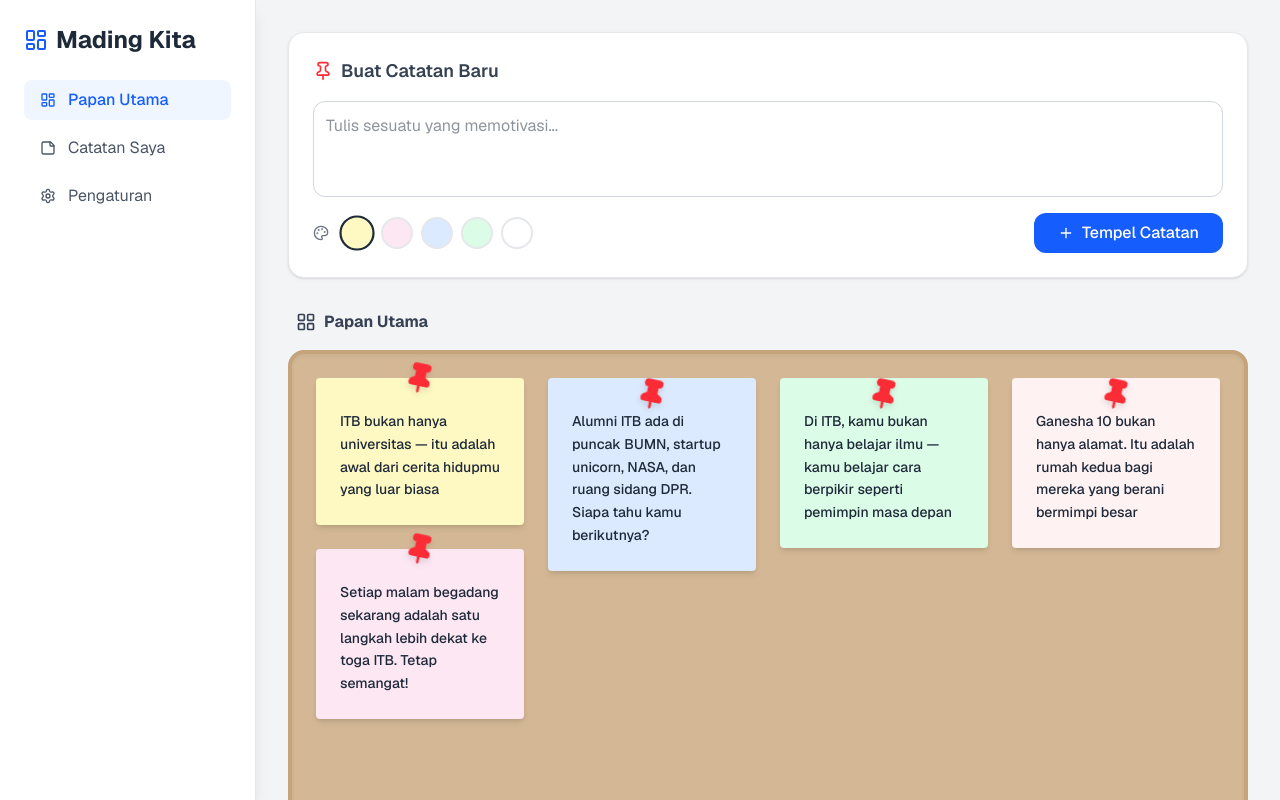
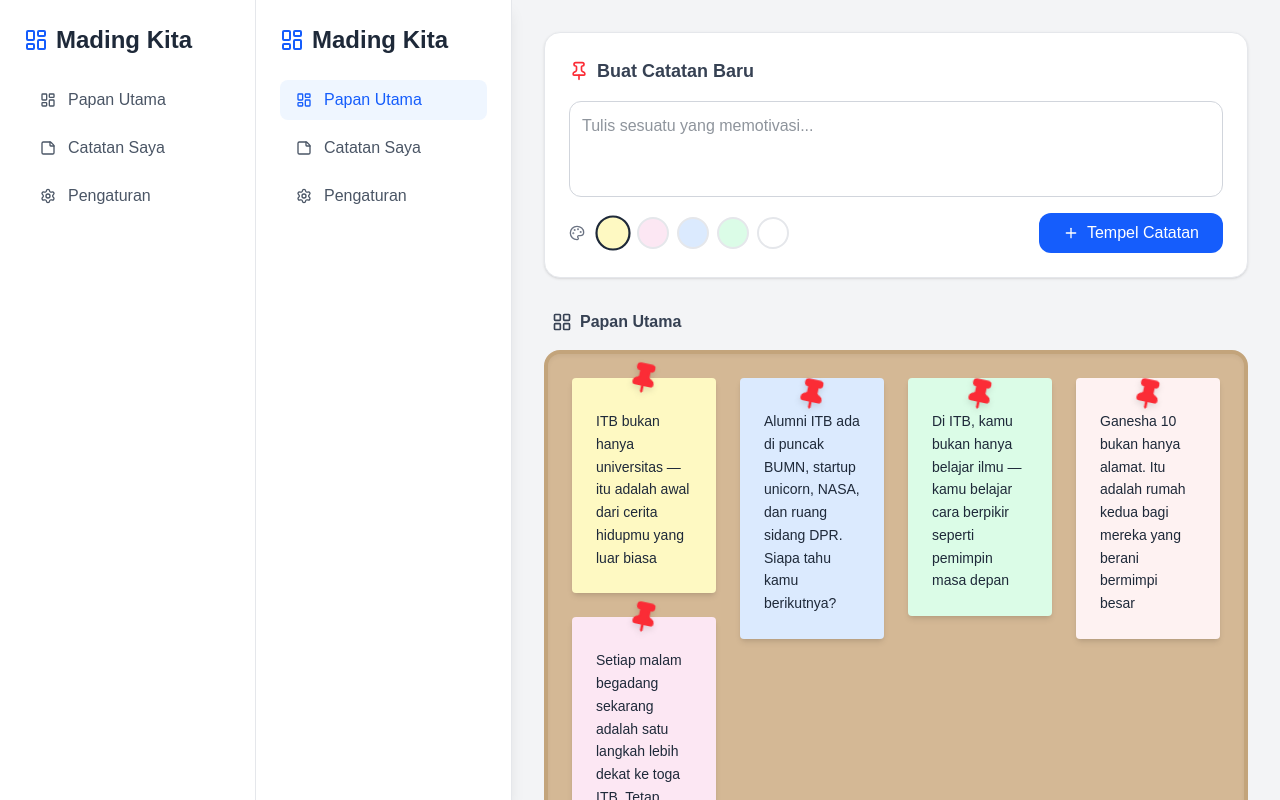
Before and after one commit to kafkalintang/mading-apps, a Next.js app: page / in a window 1280 px wide. Built offline with nearby package versions, Linux system fonts and the light colour scheme.

Commit message:
perbaikan struktur

```diff
--- a/app/layout.tsx
+++ b/app/layout.tsx
@@ -1,29 +1,16 @@
-import type { Metadata } from "next";
-import { Geist, Geist_Mono } from "next/font/google";
+// app/layout.tsx
+import Sidebar from "./components/Sidebar";
 import "./globals.css";
 
-const geistSans = Geist({
-  variable: "--font-geist-sans",
-  subsets: ["latin"],
-});
-
-const geistMono = Geist_Mono({
-  variable: "--font-geist-mono",
-  subsets: ["latin"],
-});
-
-export const metadata: Metadata = {
-  title: "Create Next App",
-  description: "Generated by create next app",
-};
-
-export default function RootLayout({ children }: LayoutProps<"/">) {
+export default function RootLayout({ children }: { children: React.ReactNode }) {
   return (
-    <html
-      lang="en"
-      className={`${geistSans.variable} ${geistMono.variable} h-full antialiased`}
-    >
-      <body className="min-h-full flex flex-col">{children}</body>
+    <html lang="en">
+      <body className="flex h-screen">
+        {/* Sidebar selalu di kiri */}
+        <Sidebar />
+        {/* Konten berubah sesuai URL */}
+        <main className="flex-1 overflow-auto">{children}</main>
+      </body>
     </html>
   );
 }
```
